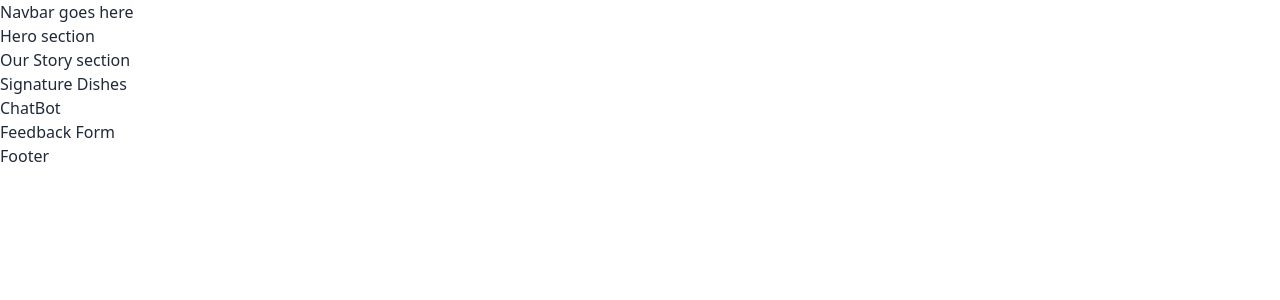
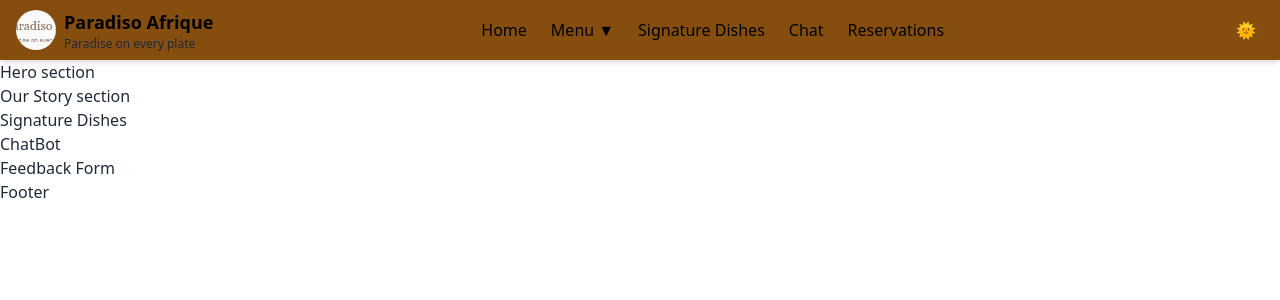
Before and after one commit to ashbel747/module-2-assessment, a React (Vite) app in the folder paradiso-afrique/: page / in a window 1280 px wide. Shown: the top 300 px of the page. Built offline with nearby package versions, Linux system fonts and the light colour scheme; a web font is replaced by a local one.

Commit message:
Add Navbar component with logo

```diff
--- a/paradiso-afrique/src/components/Navbar.jsx
+++ b/paradiso-afrique/src/components/Navbar.jsx
@@ -1,12 +1,67 @@
+import React, { useState } from 'react';
 
 export default function Navbar() {
+  const [menuOpen, setMenuOpen] = useState(false);
 
   return (
-    <header>
-      <nav>
-        Navbar goes here
+    <header className="bg-yellow-800 text-black shadow-md sticky top-0 z-50">
+      <nav className="container mx-auto flex items-center justify-between py-2 px-4">
+        {/* Logo */}
+        <div className="flex items-center space-x-2">
+             <img src="/nav-bar-logo.jpeg" alt="Paradiso Afrique Logo" className="h-10 w-10 rounded-full object-cover" />
+          <div>
+            <span className="font-bold text-lg">Paradiso Afrique</span>
+            <div className="text-xs text-gray-800">Paradise on every plate</div>
+          </div>
+        </div>
+        {/* Nav Links */}
+        <ul className="flex items-center space-x-6 font-medium">
+          <li>
+            <a href="#home" className="hover:text-white transition">Home</a>
+          </li>
+          <li className="relative">
+            <button
+              className="hover:text-white transition flex items-center"
+              onClick={() => setMenuOpen((open) => !open)}
+              onBlur={() => setTimeout(() => setMenuOpen(false), 150)}
+            >
+              Menu <span className="ml-1">▼</span>
+            </button>
+            {menuOpen && (
+              <ul className="absolute left-0 mt-2 w-40 bg-white text-black rounded shadow-lg py-2 z-50">
+                <li>
+                  <a href="#menu" className="block px-4 py-2 hover:bg-yellow-100" onClick={() => setMenuOpen(false)}>
+                    Menu Page
+                  </a>
+                </li>
+                <li>
+                  <a href="#our-story" className="block px-4 py-2 hover:bg-yellow-100" onClick={() => setMenuOpen(false)}>
+                    Our Story
+                  </a>
+                </li>
+                <li>
+                  <a href="#feedback" className="block px-4 py-2 hover:bg-yellow-100" onClick={() => setMenuOpen(false)}>
+                    Feedback Form
+                  </a>
+                </li>
+              </ul>
+            )}
+          </li>
+          <li>
+            <a href="#signature-dishes" className="hover:text-white transition">Signature Dishes</a>
+          </li>
+          <li>
+            <a href="#chat" className="hover:text-white transition">Chat</a>
+          </li>
+          <li>
+            <a href="#reservations" className="hover:text-white transition">Reservations</a>
+          </li>
+        </ul>
+        {/* Theme Toggle */}
+        <button className="ml-4 p-2 rounded-full hover:bg-yellow-700 transition" title="Toggle theme">
+          <span role="img" aria-label="theme">🌞</span>
+        </button>
       </nav>
     </header>
-
   );
 }
```
Also changed, not shown: paradiso-afrique/public/nav-bar-logo.jpeg (added).
